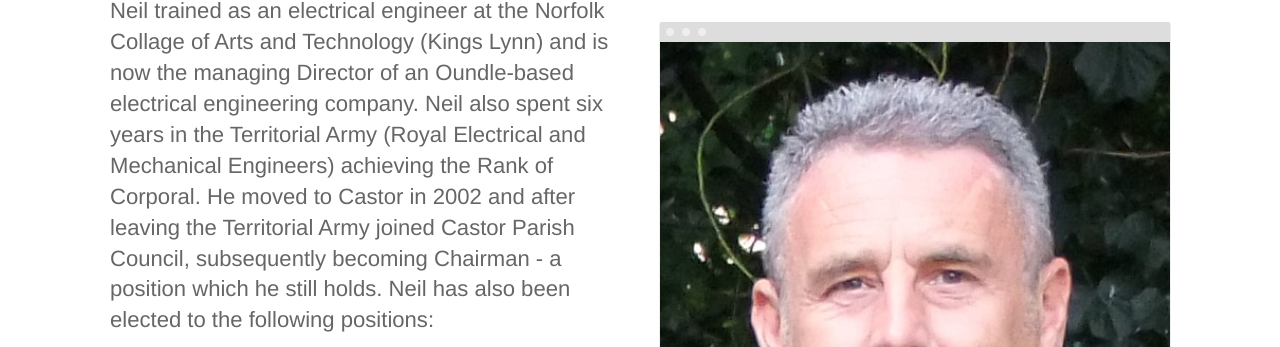
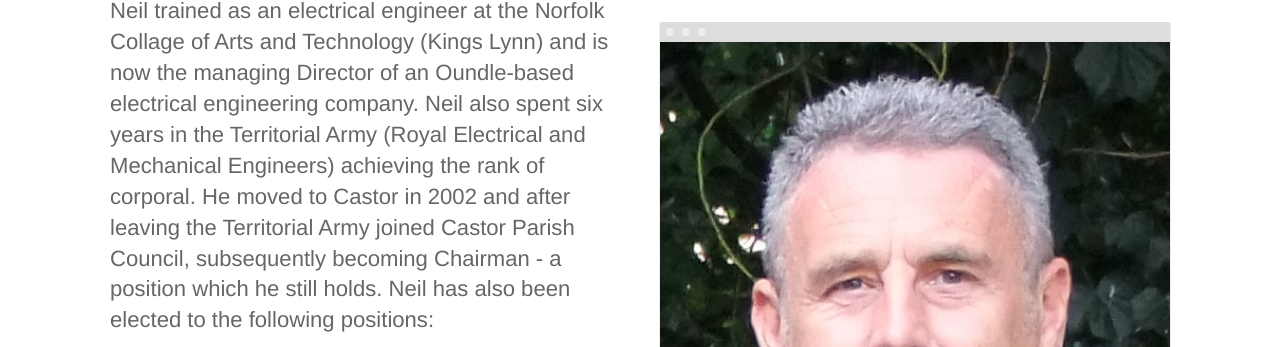
Before and after one commit to chriswilde1946/goodneighboursrp.org.uk, a Jekyll site: the page built from trustees.html, in a window 1280 px wide and 900 px high, scrolled down 901 px. Shown: the part 262-609 px from the top of the window. Built offline with Jekyll 4.4.1, drawn with Linux system fonts in a browser that asks for light colours.

```diff
--- a/trustees.html
+++ b/trustees.html
@@ -29,7 +29,7 @@ managed by its board of trustees, whose profiles are listed below. If you are it
 		<div class="container flex">
 			<div class="text editable">
 				<h2><strong>Neil Boyce</strong></h2>
-				<p>Neil trained as an electrical engineer at the Norfolk Collage of Arts and Technology (Kings Lynn) and is now the managing Director of an Oundle-based electrical engineering company. Neil also spent six years in the Territorial Army (Royal Electrical and Mechanical Engineers) achieving the Rank of Corporal. He moved to Castor in 2002 and after leaving the Territorial Army joined Castor Parish Council, subsequently becoming Chairman - a position which he still holds. Neil has also been elected to the following positions: <ul><li>Co-Opted Member (Peterborough City Council, Adults and Communities Scrutiny Committee)<li>Member (Peterborough City Council, Parish Liaison Working Group)    <li>>Member (Peterborough City Council, Tension Forum)<li>Independent Custody Visitor (Office of the Police and Crime Commissioner)</li></ul> Following his work promoting the integration and cohesion of communities within Peterborough he was awarded a Peterborough City Council Civic Award for Community Involvement in 2020
+				<p>Neil trained as an electrical engineer at the Norfolk Collage of Arts and Technology (Kings Lynn) and is now the managing Director of an Oundle-based electrical engineering company. Neil also spent six years in the Territorial Army (Royal Electrical and Mechanical Engineers) achieving the rank of corporal. He moved to Castor in 2002 and after leaving the Territorial Army joined Castor Parish Council, subsequently becoming Chairman - a position which he still holds. Neil has also been elected to the following positions: <ul><li>Co-Opted Member (Peterborough City Council, Adults and Communities Scrutiny Committee)<li>Member (Peterborough City Council, Parish Liaison Working Group)    <li>>Member (Peterborough City Council, Tension Forum)<li>Independent Custody Visitor (Office of the Police and Crime Commissioner)</li></ul> Following his work promoting the integration and cohesion of communities within Peterborough he was awarded a Peterborough City Council Civic Award for Community Involvement in 2020
 </p>
 			</div>
 			<div class="image">
```
